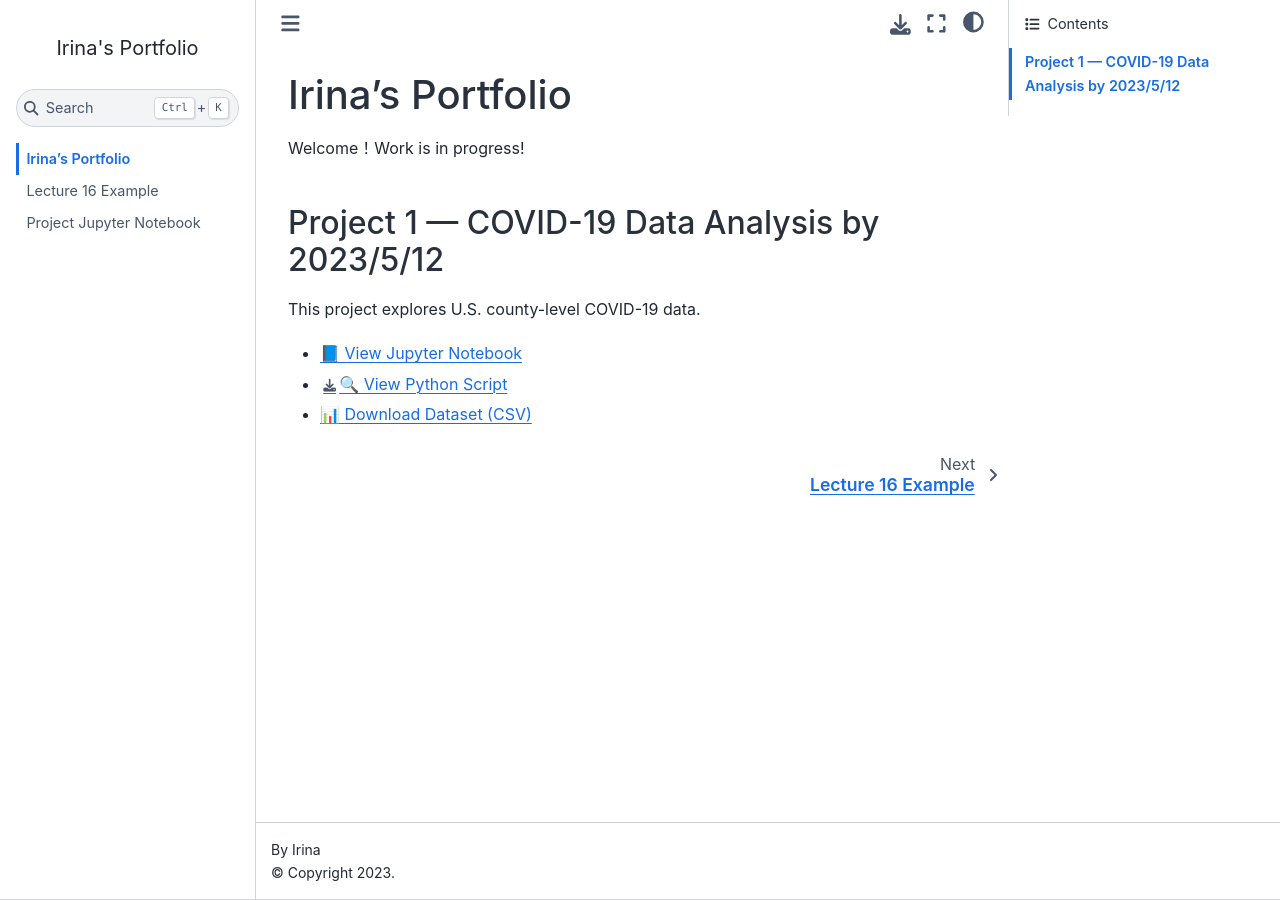
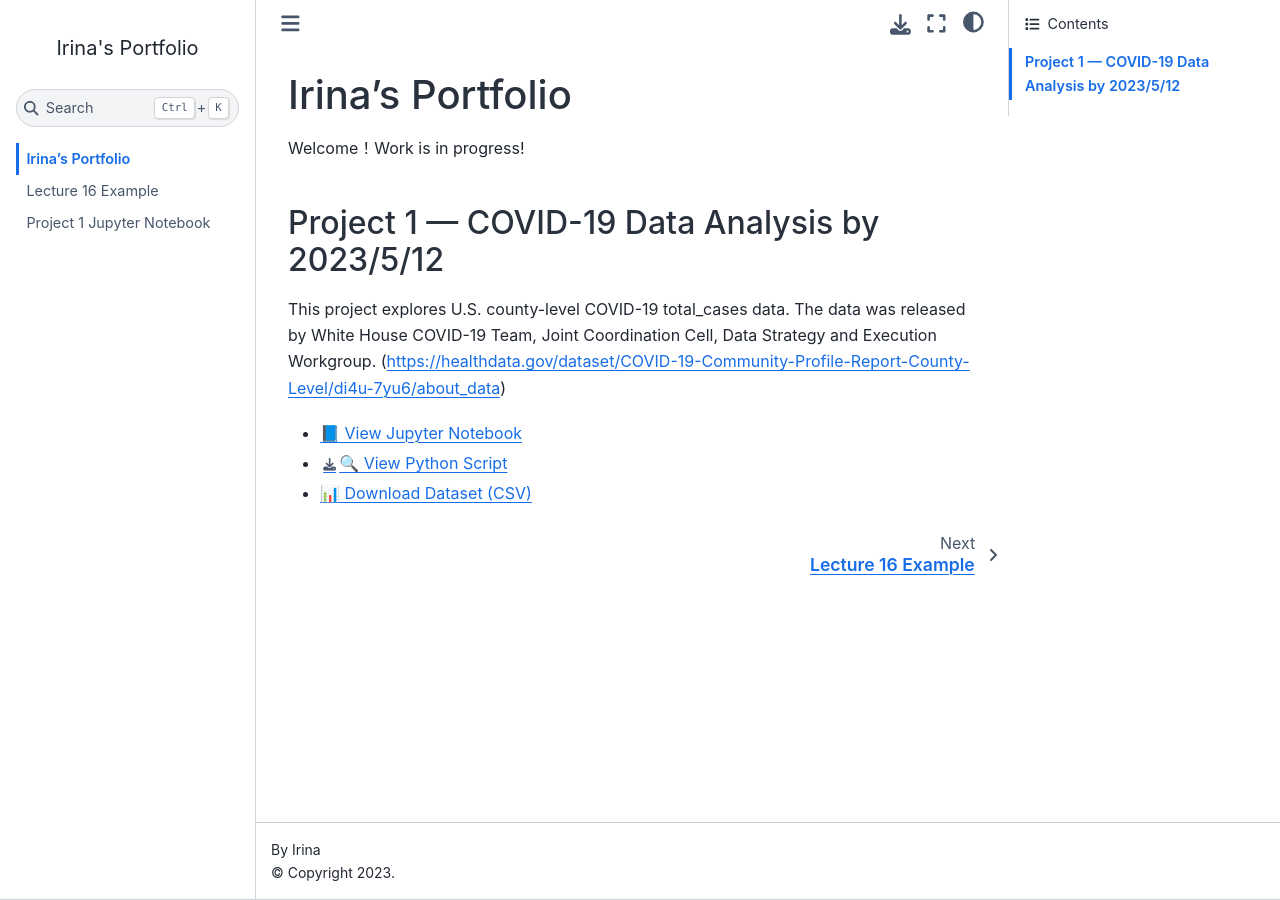
Before and after one commit to irinasun120/irinasun120.github.io, a Jupyter Book: the page built from index.md, in a window 1280 px wide. Built offline with Jupyter Book 1.0.4 settings and Sphinx 7.4.7 and the Sphinx Book theme 1.1.4, drawn with Linux system fonts in a browser that asks for light colours; pages that are not in the unit, such as notebooks, are missing from menus; comment, search, counter and statistics services are not loaded.

Commit message:
detail change

```diff
--- a/index.md
+++ b/index.md
@@ -3,7 +3,7 @@ Welcome！Work is in progress!
 
 ## Project 1 — COVID-19 Data Analysis by 2023/5/12
 
-This project explores U.S. county-level COVID-19 data.
+This project explores U.S. county-level COVID-19 total_cases data. The data was released by White House COVID-19 Team, Joint Coordination Cell, Data Strategy and Execution Workgroup. (https://healthdata.gov/dataset/COVID-19-Community-Profile-Report-County-Level/di4u-7yu6/about_data)
 
 - [📘 View Jupyter Notebook](project1_irina.ipynb)
 - [🔍 View Python Script](thehardway+visualization.py)
```
Also changed, not shown: project1_irina.ipynb.
